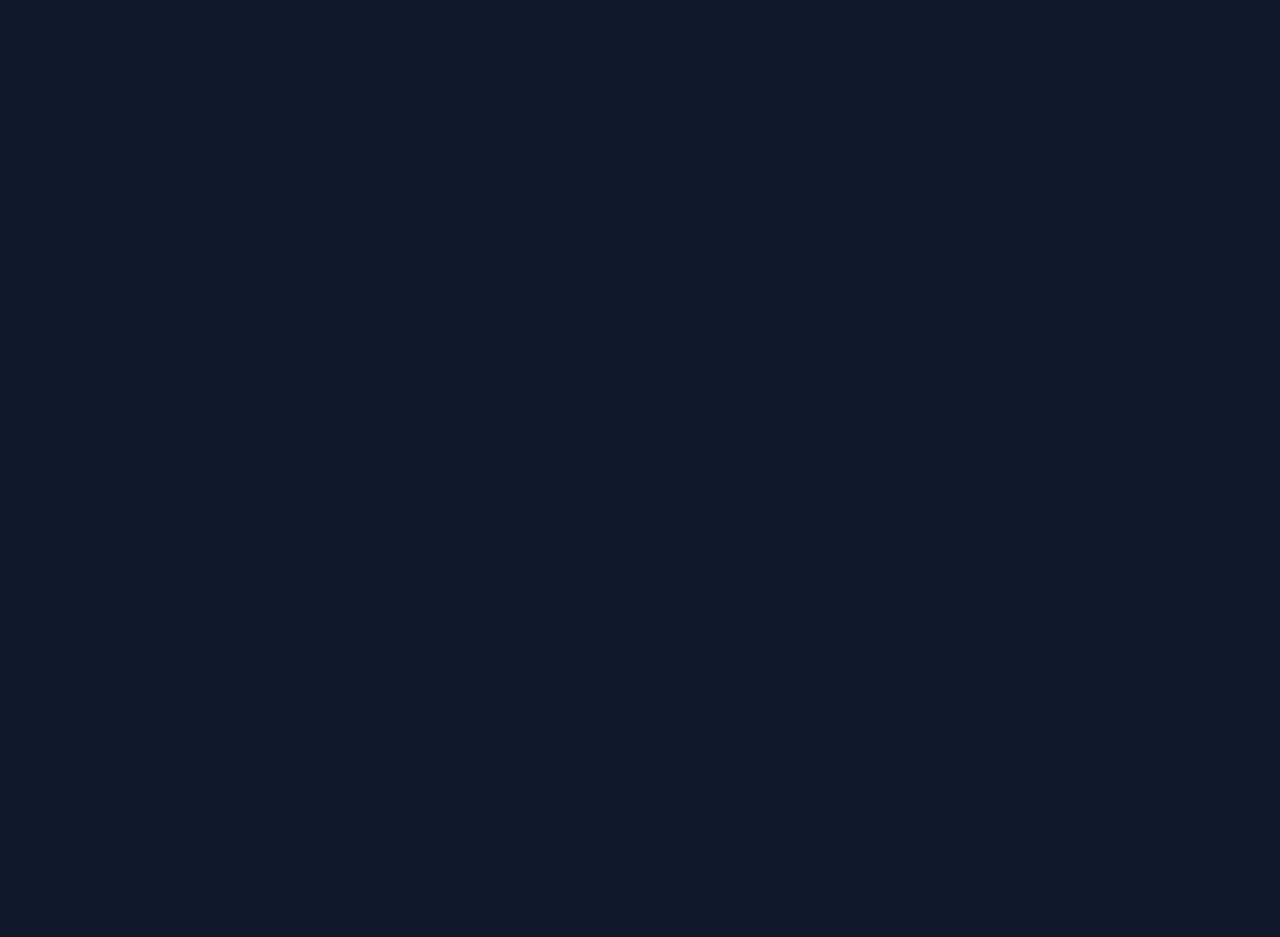
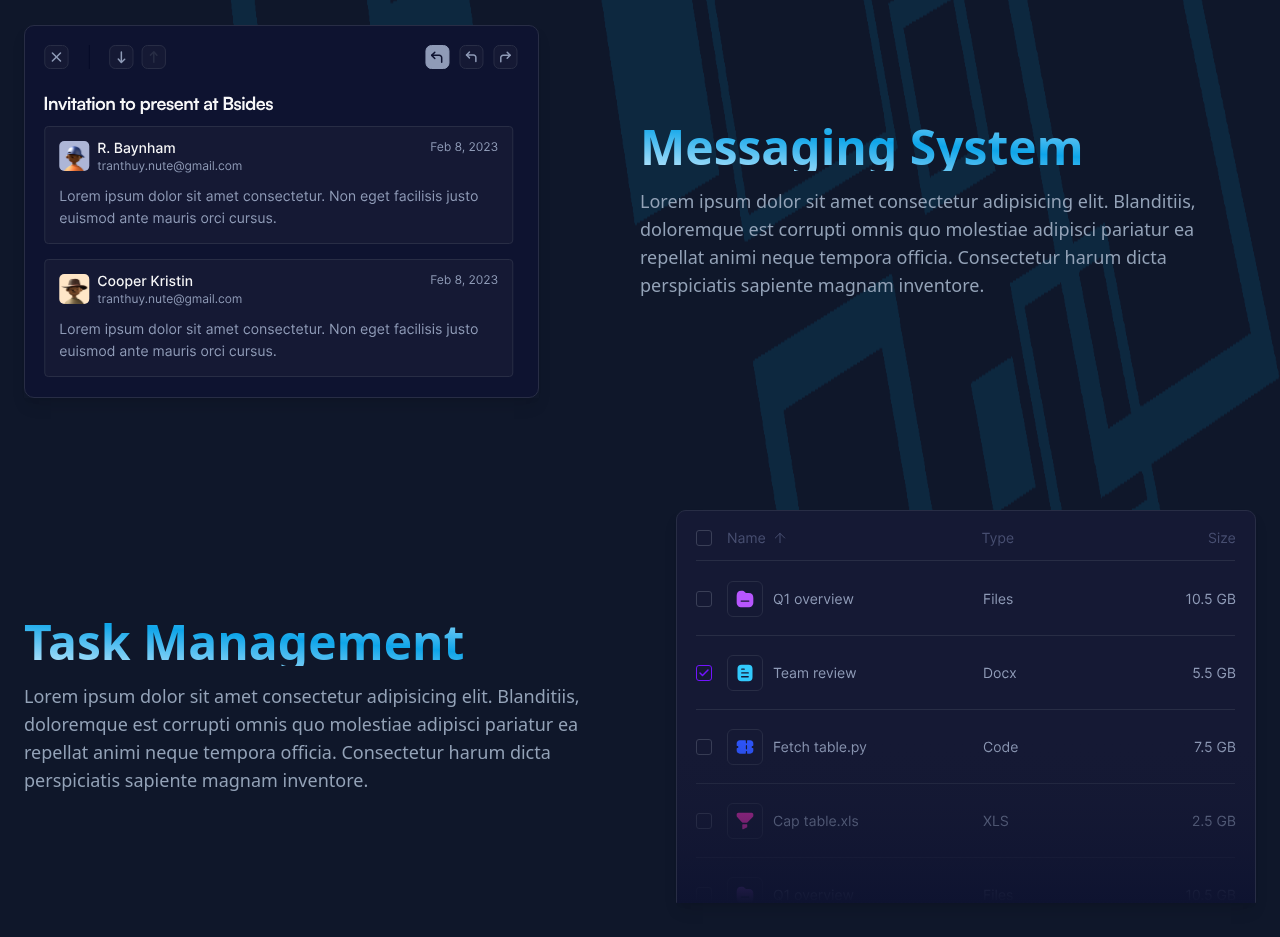
Before and after one commit to sondos-saad/OceanNextJs, a Next.js app: page / in a window 1280 px wide. Shown: the part 1940-2877 px from the top of the page. Before the commit the page ends 1933 px from the top, so only its background shows below. Built offline with nearby package versions, Linux system fonts and the light colour scheme.

Commit message:
add Feature

```diff
--- a/src/app/page.tsx
+++ b/src/app/page.tsx
@@ -1,8 +1,9 @@
 import Button from "@/components/Button";
+import FeatureBlock from "@/components/FeatureBlock";
 import FeatureCard from "@/components/FeatureCard";
 import Heading from "@/components/Heading";
 import { clients } from "@/constans/clients";
-import { features } from "@/constans/feature";
+import { features, featuresBlock } from "@/constans/feature";
 import { ArrowRightCircle, MoveRight } from "lucide-react";
 import Image from "next/image";
 import Link from "next/link";
@@ -55,6 +56,9 @@ export default function Home() {
                         ))}
                     </div>
                 </div>
+                {featuresBlock.map((item, index)=>(
+                    <FeatureBlock key={index} {...item} />
+                ))}
             </section>
         </div>
     </main>
--- a/src/components/FeatureBlock.tsx
+++ b/src/components/FeatureBlock.tsx
@@ -0,0 +1,21 @@
+import {  FeatureBlocks } from '@/types/interfaces';
+import Image from 'next/image';
+import {FC} from 'react';
+import Heading from '@/components/Heading';
+
+
+interface FeatureBlockProps extends FeatureBlocks{
+
+}
+const FeatureBlock: FC<FeatureBlockProps> = ({title, imageURL, content , isReversed}) => {
+    return (
+        <article className={`flex flex-col lg:flex-row items-center justify-between gap-8 ${isReversed && "lg:flex-row-reverse"}`}>
+            <Image src={imageURL} alt='feature' width={370} height={370} className='basis-5/12 shadow-lg w-full'/>
+            <div className='basis-6/12 flex flex-col md:text-center lg:text-start gap-4 '>
+                <Heading title={title}/>
+                <p className='lg:max-w-[40rem]'>{content}</p>
+            </div>
+        </article>
+    )
+}
+export default FeatureBlock
--- a/src/constans/feature.ts
+++ b/src/constans/feature.ts
@@ -1,4 +1,4 @@
-import { Feature } from "@/types/interfaces";
+import { Feature, FeatureBlocks } from "@/types/interfaces";
 
 
 export const features:Feature[] = [
@@ -18,3 +18,18 @@ export const features:Feature[] = [
         content: "Lorem ipsum dolor sit amet consectetur adipisicing elit. Blanditiis, doloremque est corrupti omnis quo molestiae adipisci pariatur ea repellat animi neque tempora officia. Consectetur harum dicta perspiciatis sapiente magnam inventore."
     },
 ]
+
+export const featuresBlock:FeatureBlocks[] = [
+    {
+        imageURL: '/images/messaing.svg',
+        title: "Messaging System",
+        content: "Lorem ipsum dolor sit amet consectetur adipisicing elit. Blanditiis, doloremque est corrupti omnis quo molestiae adipisci pariatur ea repellat animi neque tempora officia. Consectetur harum dicta perspiciatis sapiente magnam inventore."
+    },
+    {
+        imageURL: '/images/task-management.svg',
+        title: "Task Management",
+        content: "Lorem ipsum dolor sit amet consectetur adipisicing elit. Blanditiis, doloremque est corrupti omnis quo molestiae adipisci pariatur ea repellat animi neque tempora officia. Consectetur harum dicta perspiciatis sapiente magnam inventore.",
+        isReversed:true,
+    },
+
+]
--- a/src/types/interfaces.ts
+++ b/src/types/interfaces.ts
@@ -9,3 +9,7 @@ export interface Feature{
     title: string,
     content: string
 }
+
+export interface FeatureBlocks extends Feature{
+    isReversed?:boolean
+}
```
